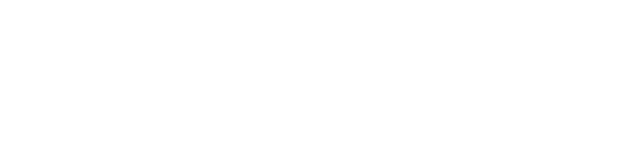
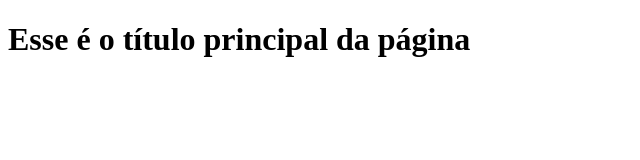
Before and after one commit to andrelins07/repositorio-teste, a plain HTML site: page index.html in a window 1280 px wide. Shown: the whole page, without its empty margins (0-640 px from the left). Drawn offline with Linux system fonts and the light colour scheme.

Commit message:
feat: adicionado título

```diff
--- a/index.html
+++ b/index.html
@@ -6,6 +6,6 @@
     <title>Document</title>
 </head>
 <body>
-
+    <h1>Esse é o título principal da página</h1>
 </body>
 </html>
```
